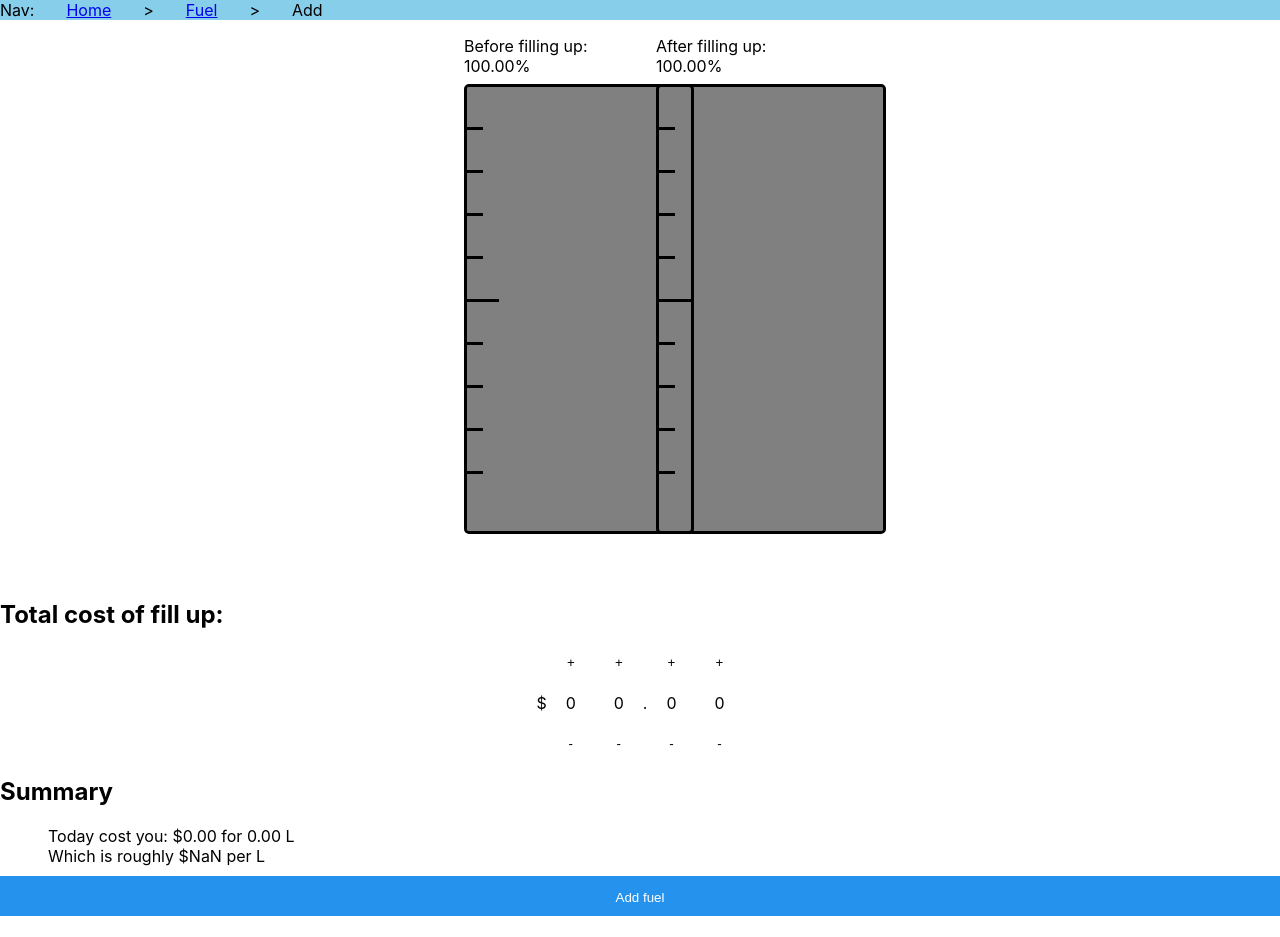
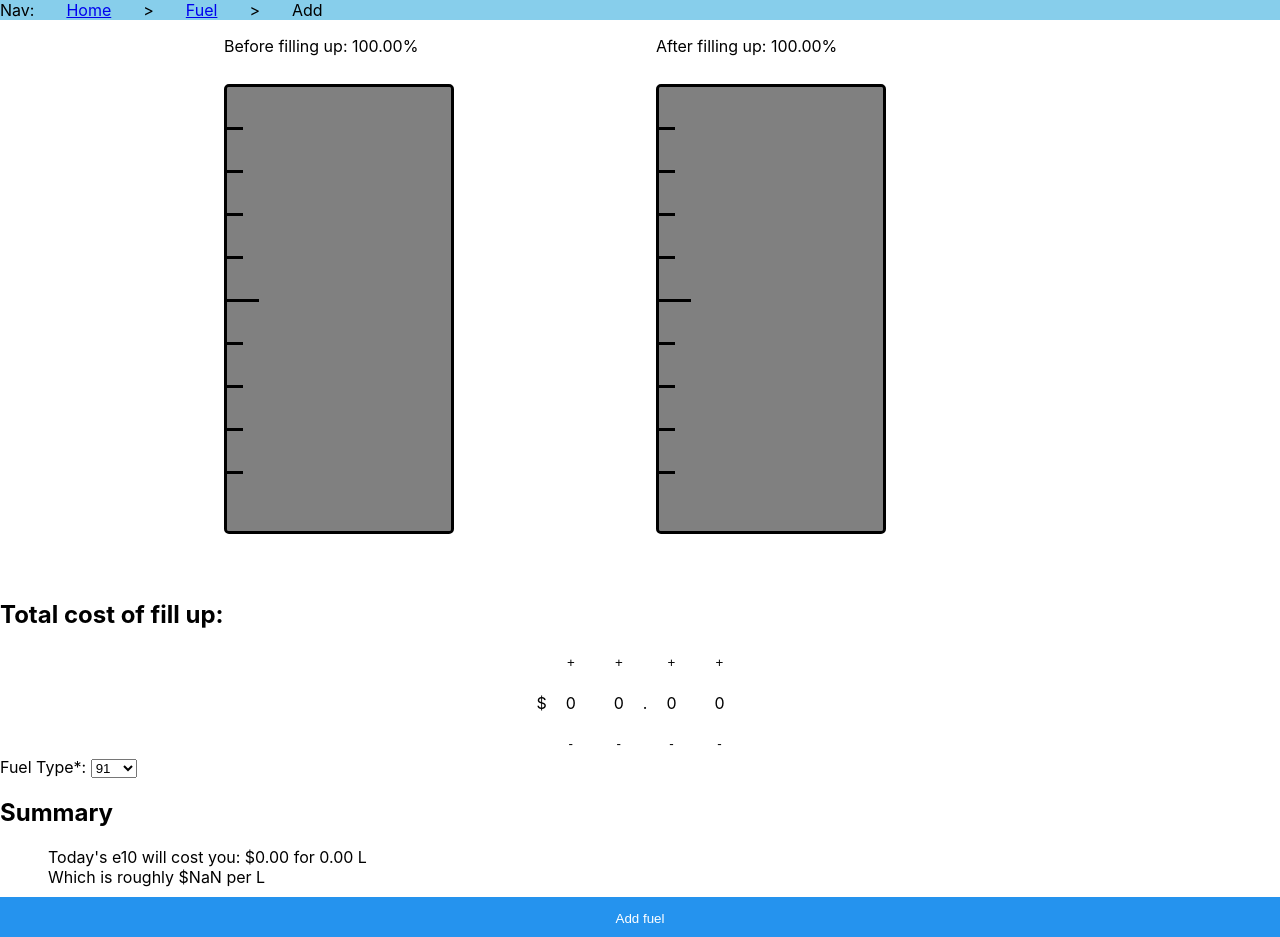
Before and after one commit to SquireOfSoftware/fit_car, a React (Create React App) app: page /fuel/add in a window 1280 px wide. Before the commit the page ends 916 px from the top, so only its background shows below. Built offline with nearby package versions, Linux system fonts and the light colour scheme.

Commit message:
Added fuel type
- I forgot to add in the fuel type when saving information

```diff
--- a/src/components/car/CarInfo.js
+++ b/src/components/car/CarInfo.js
@@ -1,10 +1,17 @@
 export const CarMakes = {
   Toyota: "toyota",
-  Ford: "ford",
-  Mazda: "mazda",
+  // Ford: "ford",
+  // Mazda: "mazda",
 };
 
 export const CarStyles = {
   Corolla: "corolla",
   Camry: "camry",
 };
+
+export const FuelType = {
+  E10: "e10",
+  91: "91",
+  95: "95",
+  98: "98"
+}
--- a/src/components/fuel/FuelTank.js
+++ b/src/components/fuel/FuelTank.js
@@ -6,6 +6,7 @@ import EventTypes from "../events/EventTypes";
 import TankComponent from "./TankComponent";
 import CostCounter from "./CostCounter";
 import { getActiveCar } from "../DBHelperFunctions";
+import { FuelType } from "../car/CarInfo";
 
 export default function FuelTank() {
   const [initialPrice, setInitialPrice] = useState(0);
@@ -16,6 +17,7 @@ export default function FuelTank() {
     pixelValue: 0,
     percentage: 100,
   });
+  const [fuelType, setFuelType] = useState(FuelType.E10);
 
   const previousTankId = "fuelContainer-before";
   const [previousTank, setPreviousTank] = useState({
@@ -57,6 +59,7 @@ export default function FuelTank() {
           setPreviousTank(tank);
           setCurrentTank(tank);
           setInitialTank(tank);
+          setFuelType(value["fuelType"]);
 
           setInitialPrice(value["price"]);
           setPrice(value["price"]);
@@ -90,6 +93,7 @@ export default function FuelTank() {
         price: currentPrice,
         currentTank: actualFuel,
         previousTank: previousFuel,
+        fuelType,
         timeUtc,
       })
       .then((id) => {
@@ -154,6 +158,10 @@ export default function FuelTank() {
   const resetFuelTank = () => {
     setCurrentTank(initialTank);
     setPreviousTank(initialTank);
+  };
+  const changeFuelType = (event) => {
+    console.debug({ fuelType: event.target.value });
+    setFuelType(event.target.value);
   };
 
   const currentTankDelta =
@@ -221,12 +229,29 @@ export default function FuelTank() {
         ""
       )}
 
+      <label htmlFor="fuelType">Fuel Type*: </label>
+      <select
+        id="fuelType"
+        name="fuelType"
+        className={styles.formField}
+        onChange={changeFuelType}
+      >
+        {Object.keys(FuelType).map((fuelType, index) => {
+          return (
+            <option value={fuelType} key={index}>
+              {fuelType}
+            </option>
+          );
+        })}
+      </select>
+
       <h2>Summary</h2>
       <FillUpSummary
         currentPrice={currentPrice}
         currentTank={currentTank}
         previousTank={previousTank}
         maxTank={maxTank}
+        fuelType={fuelType}
       />
 
       <button
@@ -243,14 +268,21 @@ export default function FuelTank() {
   );
 }
 
-function FillUpSummary({ currentPrice, currentTank, previousTank, maxTank }) {
+function FillUpSummary({
+  currentPrice,
+  currentTank,
+  previousTank,
+  maxTank,
+  fuelType,
+}) {
   const tankDelta =
     ((currentTank.percentage - previousTank.percentage) / 100) * maxTank;
 
   return (
     <div className={styles.fillUpSummary}>
       <div>
-        Today cost you: ${currentPrice.toFixed(2)} for {tankDelta.toFixed(2)} L
+        Today's {fuelType} will cost you: ${currentPrice.toFixed(2)} for{" "}
+        {tankDelta.toFixed(2)} L
       </div>
       <div>Which is roughly ${(tankDelta / currentPrice).toFixed(2)} per L</div>
     </div>
--- a/src/components/fuel/FuelTank.module.css
+++ b/src/components/fuel/FuelTank.module.css
@@ -4,6 +4,8 @@
   flex-direction: row;
   justify-content: center;
   gap: 2em;
+  padding-left: 2em;
+  padding-right: 2em;
 }
 
 .button {
--- a/src/components/fuel/TankComponent.module.css
+++ b/src/components/fuel/TankComponent.module.css
@@ -34,9 +34,9 @@
 
 .container {
   margin-top: 1em;
+  width: 50vmin;
 }
 
 .description {
-  width: 10em;
   height: 3em;
 }
```
